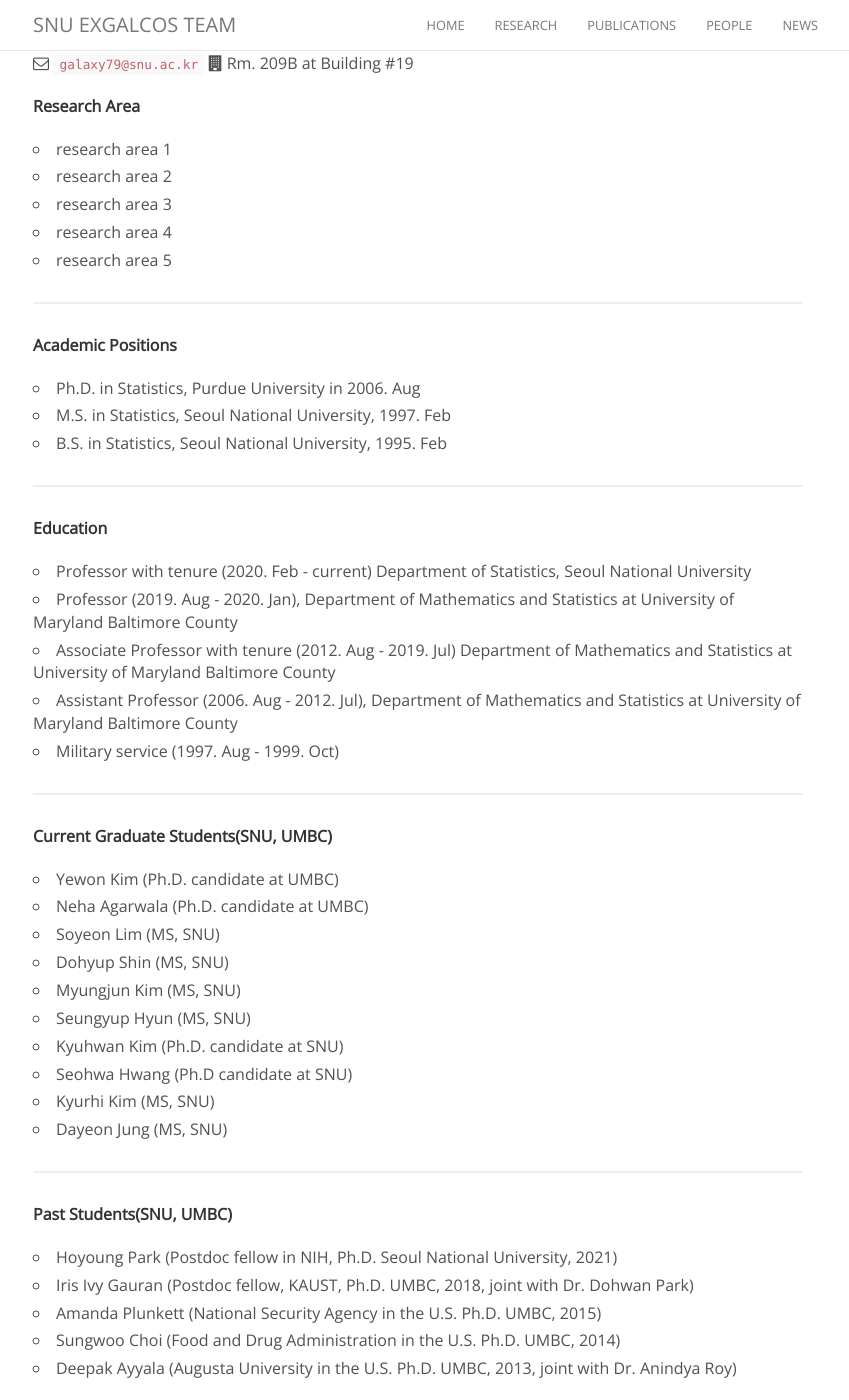
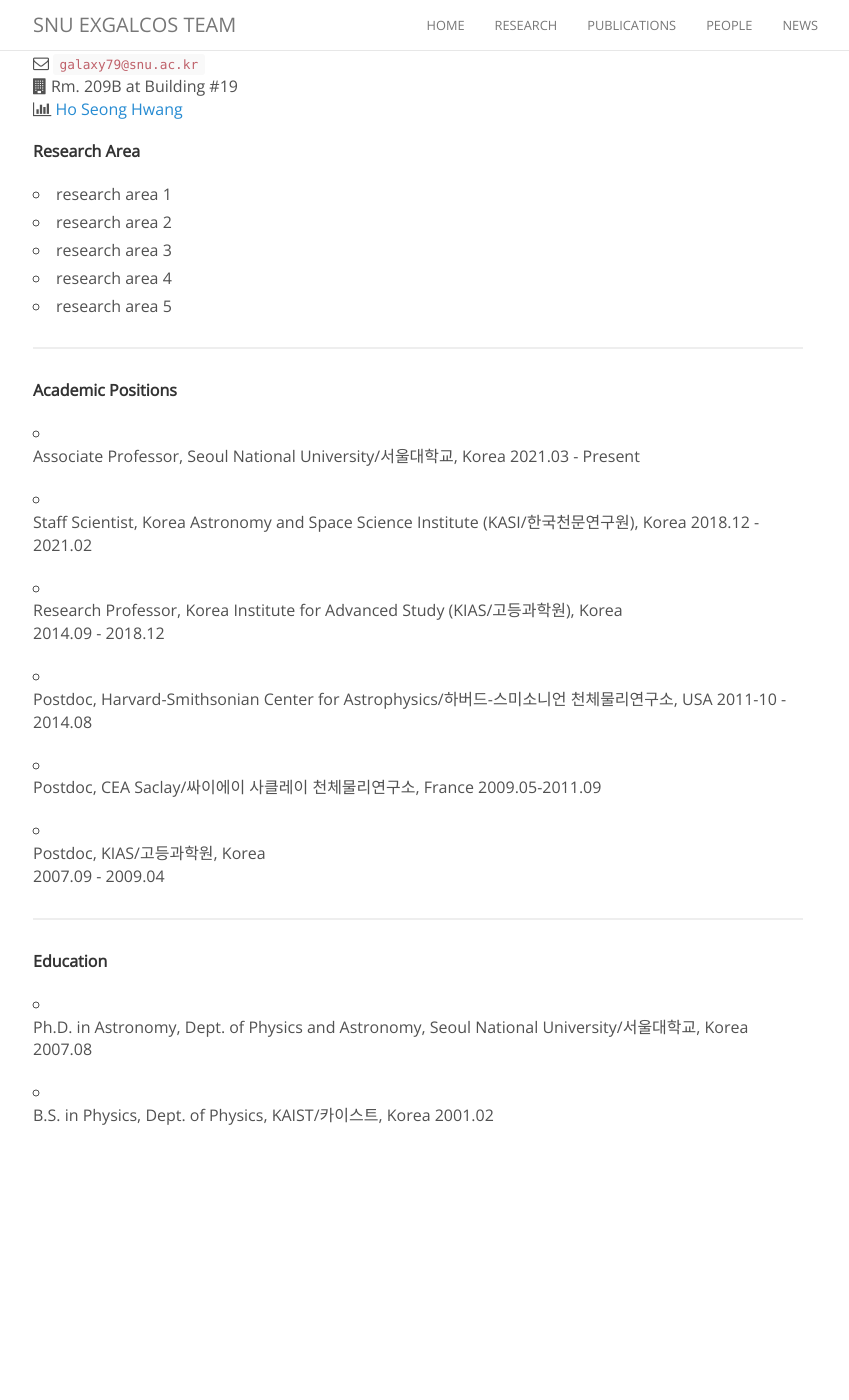
Before and after one commit to exgalcos/exgalcos.github.io, a Jekyll site: the page built from _people/hoseong_hwang.md, in a window 1280 px wide and 1400 px high, scrolled down 401 px. Shown: the whole window, without its empty margins (222-1071 px from the left). Built offline with Jekyll 4.4.1, drawn with Linux system fonts in a browser that asks for light colours; nearby versions of some CDN libraries; comment, search, counter and statistics services are not loaded; after the commit the page ends 1548 px from its top, so only the background shows below that.

Commit message:
Update hoseong_hwang.md

```diff
--- a/_people/hoseong_hwang.md
+++ b/_people/hoseong_hwang.md
@@ -8,8 +8,9 @@ avatar: hoseong_hwang.png
 
 - _Associate Professor, Astronomy Program, Department of Physics and Astronomy,  Seoul National University_<br>
 
-<i class="fa fa-envelope-o"></i> `galaxy79@snu.ac.kr`
+<i class="fa fa-envelope-o"></i> `galaxy79@snu.ac.kr`<br>
 <i class="fa fa-building"></i> Rm. 209B at Building #19 <br>
+<i class="fa fa-bar-chart"></i> [Ho Seong Hwang](https://pesa11.github.io)
 
 **Research Area**<br>
 * research area 1<br>
@@ -21,41 +22,29 @@ avatar: hoseong_hwang.png
 <hr>
 
 **Academic Positions**<br>
-* Ph.D. in Statistics, Purdue University in 2006. Aug <br>
-* M.S. in Statistics, Seoul National University, 1997. Feb <br>
-* B.S. in Statistics, Seoul National University, 1995. Feb <br>
+* Associate Professor, Seoul National University/서울대학교, Korea
+  2021.03 - Present
+
+* Staff Scientist, Korea Astronomy and Space Science Institute (KASI/한국천문연구원), Korea
+  2018.12 - 2021.02
+
+* Research Professor, Korea Institute for Advanced Study (KIAS/고등과학원), Korea
+  2014.09 - 2018.12
+
+* Postdoc, Harvard-Smithsonian Center for Astrophysics/하버드-스미소니언 천체물리연구소, USA
+  2011-10 - 2014.08
+
+* Postdoc, CEA Saclay/싸이에이 사클레이 천체물리연구소, France
+  2009.05-2011.09
+
+* Postdoc, KIAS/고등과학원, Korea
+  2007.09 - 2009.04
 
 <hr>
 
 **Education**<br>
-* Professor with tenure (2020. Feb - current)  Department of Statistics, Seoul National University<br>
-* Professor (2019. Aug - 2020. Jan), Department of Mathematics and Statistics at University of Maryland Baltimore County<br>
-* Associate Professor with tenure (2012. Aug - 2019. Jul)   Department of Mathematics and Statistics at University of Maryland Baltimore County<br>
-* Assistant Professor (2006. Aug - 2012. Jul), Department of Mathematics and Statistics at University of Maryland Baltimore County<br>
-* Military service (1997. Aug - 1999. Oct)  <br>
+* Ph.D. in Astronomy, Dept. of Physics and Astronomy, Seoul National University/서울대학교, Korea
+  2007.08
 
-<hr>
-
-
-**Current Graduate Students(SNU, UMBC)** <br>
-* Yewon Kim (Ph.D. candidate at  UMBC) <br>
-* Neha Agarwala  (Ph.D. candidate at UMBC) <br>
-* Soyeon Lim (MS, SNU) <br>
-* Dohyup Shin (MS, SNU) <br>
-* Myungjun Kim (MS, SNU) <br>
-* Seungyup Hyun (MS, SNU) <br>
-* Kyuhwan Kim (Ph.D. candidate at SNU) <br>
-* Seohwa Hwang (Ph.D candidate at SNU) <br>
-* Kyurhi Kim (MS, SNU) <br>
-* Dayeon Jung (MS, SNU)<br>
-
-<hr>
-
-
-**Past Students(SNU, UMBC)** <br>
-
-* Hoyoung Park (Postdoc fellow in NIH, Ph.D.  Seoul National University, 2021) <br>
-* Iris Ivy Gauran (Postdoc fellow, KAUST, Ph.D. UMBC, 2018, joint with Dr. Dohwan Park)  <br>
-* Amanda Plunkett (National Security Agency in the U.S.  Ph.D. UMBC, 2015)   <br>
-* Sungwoo Choi (Food and Drug Administration  in the U.S.  Ph.D. UMBC, 2014)  <br>
-* Deepak Ayyala (Augusta University in the U.S. Ph.D. UMBC, 2013,  joint with Dr. Anindya Roy)
+* B.S. in Physics, Dept. of Physics, KAIST/카이스트, Korea
+  2001.02
```
